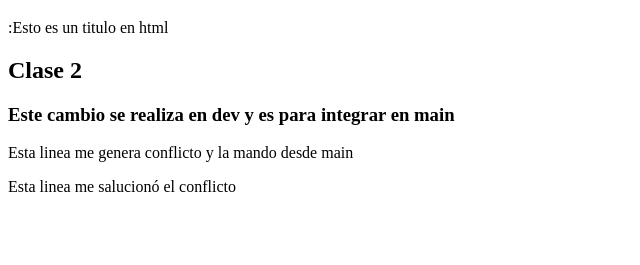
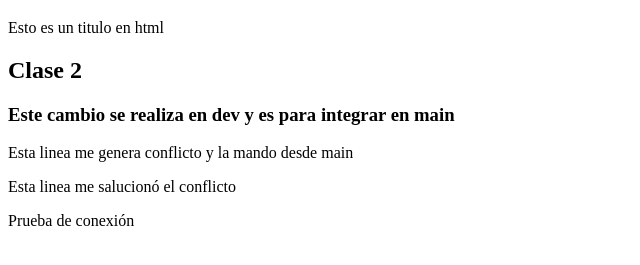
Before and after one commit to SebastianJPx/mds2024, a plain HTML site: page index.html in a window 1280 px wide. Shown: the part 61-326 px from the top of the page, without its empty margins (0-640 px from the left). Drawn offline with Linux system fonts and the light colour scheme.

Commit message:
Prueba de conexión

```diff
--- a/index.html
+++ b/index.html
@@ -10,11 +10,12 @@
     <h1>Hola Anaaaaa</h1>
 
 </body>
-</h1>:Esto es un titulo en html</h1>
+</h1>Esto es un titulo en html</h1>
 <h2>Clase 2</h2>
 <h3>Este cambio se realiza en dev y es para integrar en main</h3>
 
 <p>Esta linea me genera conflicto y la mando desde main</p>
 <p>Esta linea me salucionó el conflicto</p>
+<p>Prueba de conexión</p>
 
 </html>
```
